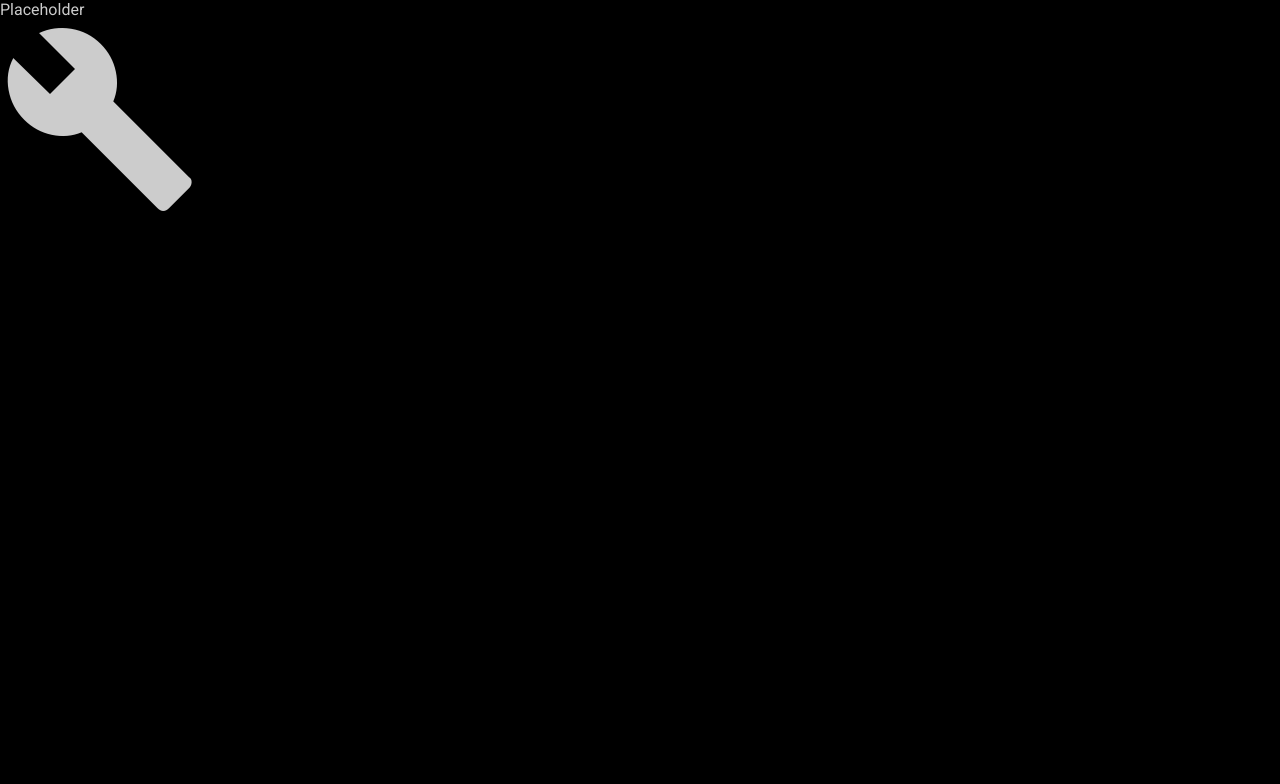
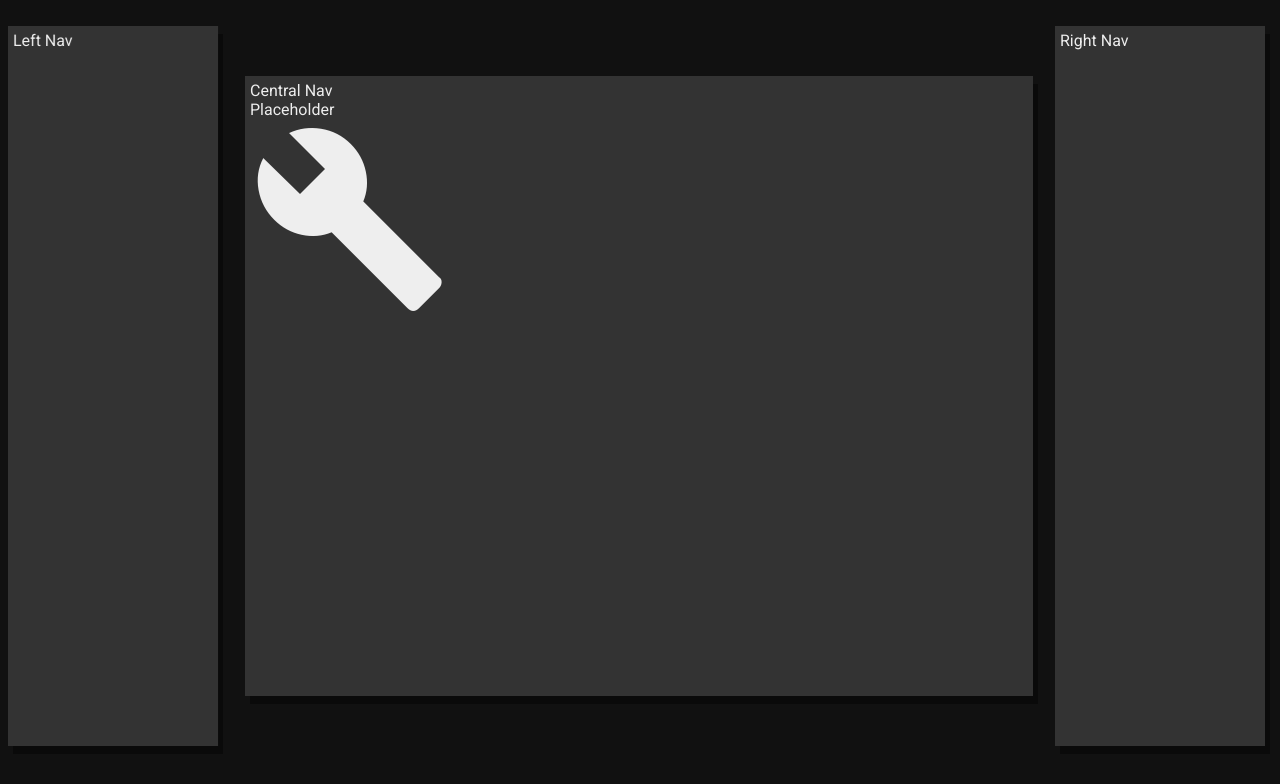
Before and after one commit to TechPriestJon/TangentForge, an Angular app: page / in a window 1280 px wide. Shown: the top 784 px of the page. Built offline with nearby package versions, Linux system fonts and the light colour scheme.

Commit message:
Added Home Page

```diff
--- a/karma.conf.js
+++ b/karma.conf.js
@@ -26,7 +26,7 @@ module.exports = function (config) {
     logLevel: config.LOG_INFO,
     autoWatch: true,
     browsers: ['Chrome'],
-    singleRun: false,
+    singleRun: true,
     restartOnFileChange: true
   });
 };
--- a/src/app/app.component.html
+++ b/src/app/app.component.html
@@ -1,4 +1,21 @@
-<div>Placeholder</div>
-<div><span class="material-icons very-big md-200">
-  build
-  </span></div>
+<div class="flex-block-container">
+  <div class="left-nav-container">
+    <nav class="left-nav">
+      Left Nav
+    </nav>
+  </div>
+  <div class="center-block-container">
+    <main class="center-block">
+      Central Nav
+      <div>Placeholder</div>
+      <div><span class="material-icons very-big md-200">
+        build
+      </span></div>
+    </main>
+  </div>
+  <div class="right-nav-container">
+    <nav class="right-nav">
+      Right Nav
+    </nav>
+  </div>
+</div>
--- a/src/app/app.component.sass
+++ b/src/app/app.component.sass
@@ -9,3 +9,72 @@
 
 .md-200
     font-size: 200px
+
+.left-nav-container
+    @extend %small-side-block
+    float: left
+    margin-right: 15px
+
+.left-nav
+    @extend %content-block, %fill-parent-height
+    left: -100%
+    transform-origin: center left
+    transform: rotateY(200deg) translateX(-100%)
+    -webkit-animation: slide-left 5.5s forwards
+    animation: slide-left 5.5s forwards
+
+.right-nav
+    @extend %content-block, %fill-parent-height
+    left: 100%
+    transform-origin: center right
+    transform: rotateY(140deg) translateX(100%)
+    -webkit-animation: slide-right 4.5s forwards
+    animation: slide-right 4.5s forwards
+
+@-webkit-keyframes slide-left
+    100%
+        transform: rotateY(360deg) translateX(0px)
+        left: 0%
+
+@keyframes slide-left
+    100%
+        transform: rotateY(360deg) translateX(0px)
+        left: 0%
+
+@-webkit-keyframes slide-right
+    100%
+        transform: rotateY(360deg) translateX(0px)
+        left: 0%
+
+@keyframes slide-right
+    100%
+        transform: rotateY(360deg) translateX(0px)
+        left: 0%
+
+@-webkit-keyframes slide-up
+    100%
+        transform: translateY(0px)
+
+@keyframes slide-up
+    100%
+        transform: translateY(0px)
+
+.right-nav-container
+    @extend %small-side-block
+    float: left
+    margin-left: 12px
+    margin-right: 15px
+
+.center-block-container
+    @extend %large-middle-block
+    float: left
+
+.center-block
+    @extend %content-block, %fill-parent-height
+    transform: translateY(150%)
+    -webkit-animation: slide-up 4s forwards
+    -webkit-animation-delay: 0.25s
+    animation: slide-up 4s forwards
+    animation-delay: 0.25s
+    margin-top: 50px
+    margin-bottom: 50px
--- a/src/app/app.component.ts
+++ b/src/app/app.component.ts
@@ -6,5 +6,5 @@ import { Component } from '@angular/core';
   styleUrls: ['./app.component.sass']
 })
 export class AppComponent {
-  title = 'tangentforgeapp';
+  title = 'TangentForge';
 }
--- a/src/index.html
+++ b/src/index.html
@@ -2,7 +2,7 @@
 <html lang="en">
 <head>
   <meta charset="utf-8">
-  <title>Tangentforgeapp</title>
+  <title>TangentForge</title>
   <base href="/">
   <meta name="viewport" content="width=device-width, initial-scale=1">
   <link rel="icon" type="image/x-icon" href="favicon.ico">
--- a/src/styles.sass
+++ b/src/styles.sass
@@ -1,9 +1,71 @@
 /* You can add global styles to this file, and also import other style files */
 
-$black: #000
 $primary-text: #CCC
+$secondary-text: #EEE
+
+$primary-shading: #0A0A0A
+
+$primary-background: #111
+$secondary-background: #333
+
+
+
 $secondary-bck: #995
 
 body
-    background-color: $black
+    background-color: $primary-background
     color: $primary-text
+
+%content-block
+    position: relative
+    padding: 5px
+    margin-right: 10px
+    margin-left: 10px
+    background-color: $secondary-background
+    color: $secondary-text
+    box-shadow: 5px 8px $primary-shading
+    width: calc(100% - 20px)
+
+%flex-block
+    position: relative
+    display: flex
+    flex-direction: column
+    flex-basis: 100%
+    flex: 1
+
+%flex-container
+    height: 100%
+    width: 100%
+    display: flex
+    flex-direction: row
+    flex-wrap: wrap
+
+%fill-parent-height
+    height: 100%
+
+%fill-parent-width
+    width: 100%
+
+%fill-parent-height-with-buffer
+    margin-top: 2%
+    margin-bottom: 2%
+    height: 90%
+
+%small-side-block
+    @extend %flex-block, %fill-parent-height-with-buffer
+    min-width: 140px
+    max-width: 220px
+
+%large-middle-block
+    @extend %flex-block, %fill-parent-height-with-buffer
+    min-width: 240px
+
+.full-page
+    height: 100vh
+    width: 100%
+
+.fill-parent
+    @extend %fill-parent-height, %fill-parent-width
+
+.flex-block-container
+    @extend %flex-container
```
Also changed, not shown: 1 other file (tests, documents, lock files or other folders).
